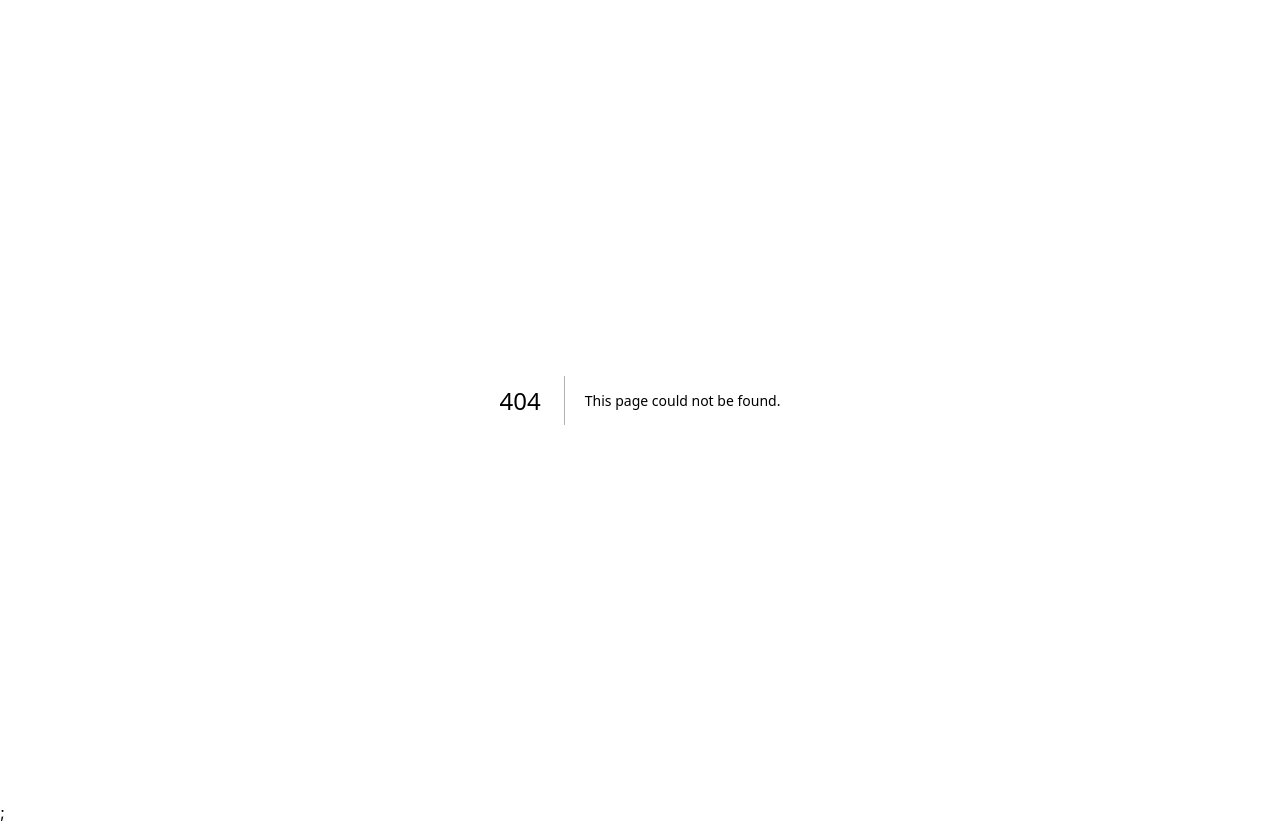
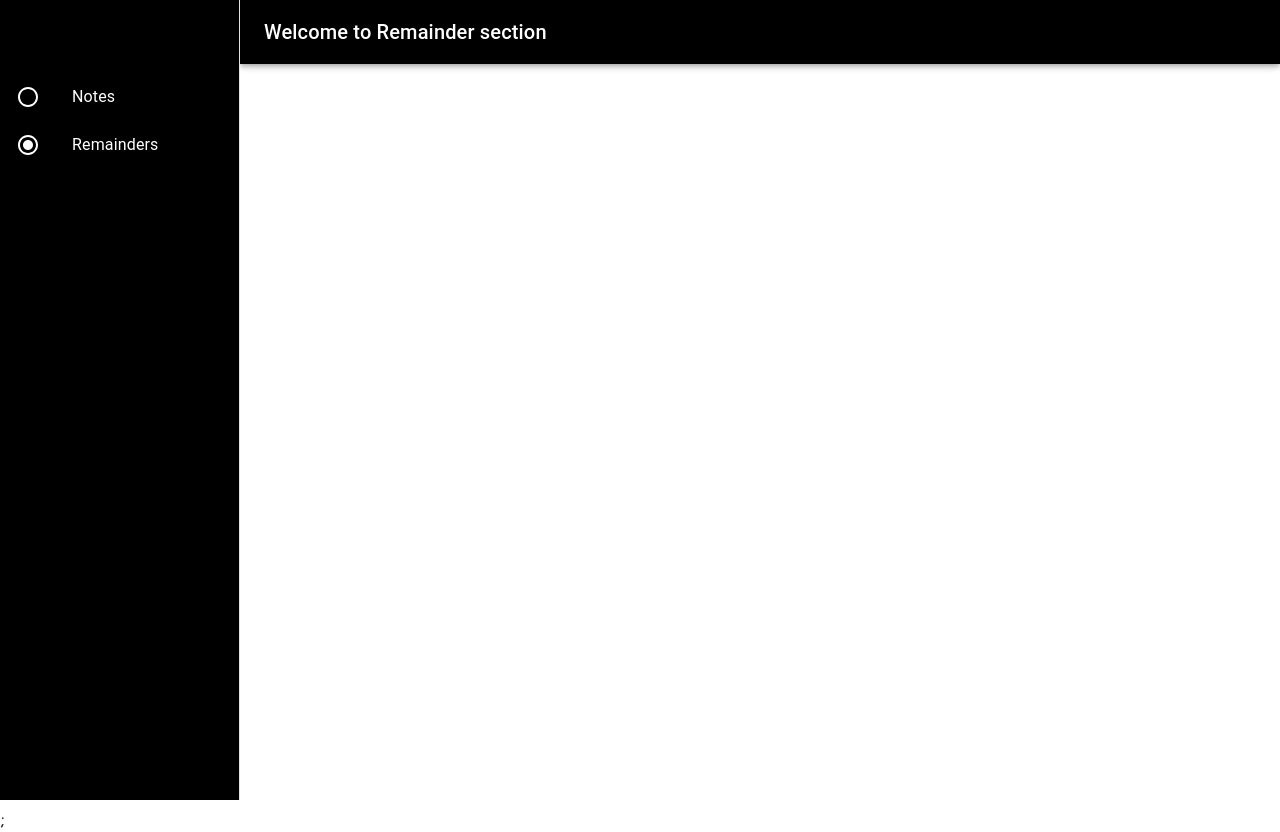
Before and after one commit to GiriRock/NOTEThat, a Next.js app: page /remainders in a window 1280 px wide. Before the commit this address had no page. Built offline with nearby package versions, Linux system fonts and the light colour scheme.

Commit message:
layout change

```diff
--- a/package.json
+++ b/package.json
@@ -10,6 +10,10 @@
     "start": "next start"
   },
   "dependencies": {
+    "@emotion/react": "^11.10.5",
+    "@emotion/styled": "^11.10.5",
+    "@mui/icons-material": "^5.10.15",
+    "@mui/material": "^5.10.15",
     "@prisma/client": "^4.5.0",
     "bcrypt": "^5.1.0",
     "cookie": "^0.5.0",
--- /dev/null
+++ b/src/components/SideNavBar.tsx
@@ -0,0 +1,138 @@
+import * as React from 'react';
+import AppBar from '@mui/material/AppBar';
+import Box from '@mui/material/Box';
+import CssBaseline from '@mui/material/CssBaseline';
+import Divider from '@mui/material/Divider';
+import Drawer from '@mui/material/Drawer';
+import IconButton from '@mui/material/IconButton';
+// import InboxIcon from '@mui/icons-material/MoveToInbox';
+import List from '@mui/material/List';
+import ListItem from '@mui/material/ListItem';
+import ListItemButton from '@mui/material/ListItemButton';
+import ListItemIcon from '@mui/material/ListItemIcon';
+import ListItemText from '@mui/material/ListItemText';
+// import MailIcon from '@mui/icons-material/Mail';
+import MenuIcon from '@mui/icons-material/Menu';
+import Toolbar from '@mui/material/Toolbar';
+import Typography from '@mui/material/Typography';
+import RadioButtonCheckedIcon from '@mui/icons-material/RadioButtonChecked';
+import RadioButtonUncheckedIcon from '@mui/icons-material/RadioButtonUnchecked';
+import Link from 'next/link';
+
+const drawerWidth = 240;
+
+interface Props {
+  /**
+   * Injected by the documentation to work in an iframe.
+   * You won't need it on your project.
+   */
+  window?: () => Window;
+  userName: string | null,
+  currentLocation: string
+}
+
+export default function SideNavBar(props: Props) {
+  const { window } = props;
+  const [mobileOpen, setMobileOpen] = React.useState(false);
+
+  const handleDrawerToggle = () => {
+    setMobileOpen(!mobileOpen);
+  };
+
+  const drawer = (
+    <div className='h-screen bg-black'>
+      <Toolbar />
+      <Divider />
+      <List>
+        <ListItem disablePadding className='text-white'>
+          <Link href='/notes'>
+            <ListItemButton>
+              <ListItemIcon>
+                {props.currentLocation == 'Notes' ? <RadioButtonCheckedIcon className='text-white' /> : <RadioButtonUncheckedIcon className='text-white' />}
+              </ListItemIcon>
+              <ListItemText primary={'Notes'} />
+            </ListItemButton>
+          </Link>
+        </ListItem>
+        <ListItem disablePadding className='bg-black text-white'>
+          <Link href='/remainders'>
+            <ListItemButton>
+              <ListItemIcon>
+                {props.currentLocation == 'Remainders' ? <RadioButtonCheckedIcon className='text-white' /> : <RadioButtonUncheckedIcon className='text-white' />}
+              </ListItemIcon>
+              <ListItemText primary={'Remainders'} />
+            </ListItemButton>
+          </Link>
+        </ListItem>
+      </List>
+    </div>
+  );
+
+  const container = window !== undefined ? () => window().document.body : undefined;
+
+  return (
+    <Box sx={{ display: 'flex' }}>
+      <CssBaseline />
+      <AppBar
+        position="fixed"
+        sx={{
+          width: { sm: `calc(100% - ${drawerWidth}px)` },
+          ml: { sm: `${drawerWidth}px` },
+        }}
+      >
+        <Toolbar className='bg-black'>
+          <IconButton
+            color="inherit"
+            aria-label="open drawer"
+            edge="start"
+            onClick={handleDrawerToggle}
+            sx={{ mr: 2, display: { sm: 'none' } }}
+          >
+            <MenuIcon />
+          </IconButton>
+          <Typography variant="h6" noWrap component="div">
+            Welcome {props.userName}
+          </Typography>
+        </Toolbar>
+      </AppBar>
+      <Box
+        component="nav"
+        sx={{ width: { sm: drawerWidth }, flexShrink: { sm: 0 } }}
+        aria-label="mailbox folders"
+      >
+        {/* The implementation can be swapped with js to avoid SEO duplication of links. */}
+        <Drawer
+          container={container}
+          variant="temporary"
+          open={mobileOpen}
+          onClose={handleDrawerToggle}
+          ModalProps={{
+            keepMounted: true, // Better open performance on mobile.
+          }}
+          sx={{
+            display: { xs: 'block', sm: 'none' },
+            '& .MuiDrawer-paper': { boxSizing: 'border-box', width: drawerWidth },
+          }}
+        >
+          {drawer}
+        </Drawer>
+        <Drawer
+          variant="permanent"
+          sx={{
+            display: { xs: 'none', sm: 'block' },
+            '& .MuiDrawer-paper': { boxSizing: 'border-box', width: drawerWidth },
+          }}
+          open
+        >
+          {drawer}
+        </Drawer>
+      </Box>
+      {/* <Box
+        component="main"
+        sx={{ flexGrow: 1, p: 3, width: { sm: `calc(100% - ${drawerWidth}px)` } }}
+      >
+        <Toolbar />
+      </Box> */}
+    </Box>
+  );
+}
--- a/src/pages/notes/index.tsx
+++ b/src/pages/notes/index.tsx
@@ -4,6 +4,7 @@ import { useState } from "react";
 import DisplayNote from "../../components/DisplayNote";
 import Main from "../../components/Main";
 import Sidebar from "../../components/SideBar";
+import SideNavBar from "../../components/SideNavBar";
 import getNotes from "../../utils/getNotes";
 import { uuid } from "../../utils/uuid";
 const jwt = require('jsonwebtoken')
@@ -75,8 +76,8 @@ const Home = ({ Notes, UserInfo }: props) => {
     return notes.find(({ id }) => id === activeNote);
   };
   return (
-
     <div className="App mt-2">
+      <SideNavBar userName={UserInfo.Name} currentLocation={"Notes"} />
       <Sidebar
         userinfo={UserInfo}
         notes={notes}
@@ -101,6 +102,10 @@ export const getServerSideProps: GetServerSideProps = async ({ req, res }) => {
     Name: decoded.name,
     Token: token
   }
+  res.setHeader(
+    'Cache-Control',
+    'public, s-maxage=10, stale-while-revalidate=59'
+  )
   return {
     props: {
       Notes: notes,
--- /dev/null
+++ b/src/pages/remainders/index.tsx
@@ -0,0 +1,30 @@
+import { GetServerSideProps, type NextPage } from "next";
+import SideNavBar from "../../components/SideNavBar";
+
+const Home : NextPage = () => {
+
+  return (
+    <div className="App mt-2">
+      <SideNavBar userName={"to Remainder section"} currentLocation={"Remainders"}  />
+    </div>
+  );
+};
+
+export default Home;
+
+
+// export const getServerSideProps: GetServerSideProps = async ({ req, res }) => {
+//   const notes = await getNotes(req.cookies)
+//   const token = req.cookies.OursiteJWT
+//   const decoded = jwt.verify(token, process.env.TOKEN_SECRET);
+//   const userinfo = {
+//     Name: decoded.name,
+//     Token: token
+//   }
+//   return {
+//     props: {
+//       Notes: notes,
+//       UserInfo: userinfo
+//     },
+//   }
+// }
--- a/src/styles/globals.css
+++ b/src/styles/globals.css
@@ -1,3 +1,4 @@
+@import url('https://fonts.googleapis.com/css2?family=Prompt:ital,wght@0,300;0,400;1,300&display=swap');
 @tailwind base;
 @tailwind components;
 @tailwind utilities;
@@ -14,6 +15,7 @@
 
 * {
   box-sizing: border-box;
+  font-family: 'Prompt', sans-serif;
 }
 
 /* GLOBAL STYLES */
@@ -49,12 +51,13 @@ button:hover {
 /* SIDEBAR STYLES */
 
 .app-sidebar {
-  width: 30%;
+  width: 25%;
   height: 100vh;
   border-right: 1px solid #ddd;
 }
 
 .app-sidebar-header {
+  margin-top: 3rem;
   display: flex;
   justify-content: space-between;
   padding: 25px;
@@ -98,7 +101,7 @@ button:hover {
 /* NOTE EDITOR/PREVIEW (MAIN) STYLES */
 
 .app-main {
-  width: 70%;
+  width: 50%;
   height: 100vh;
 }
 .app-main-note-edit,
```
Also changed, not shown: 1 other file (tests, documents, lock files or other folders).
